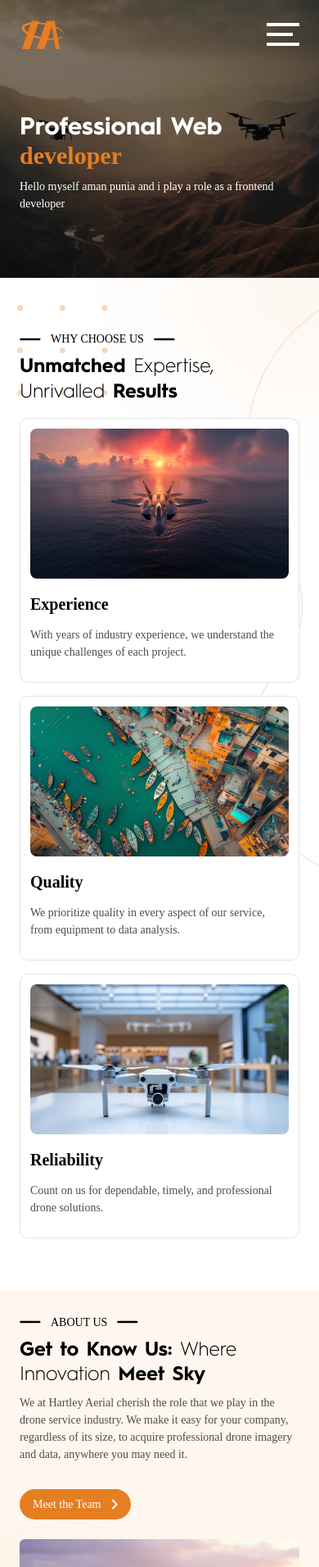
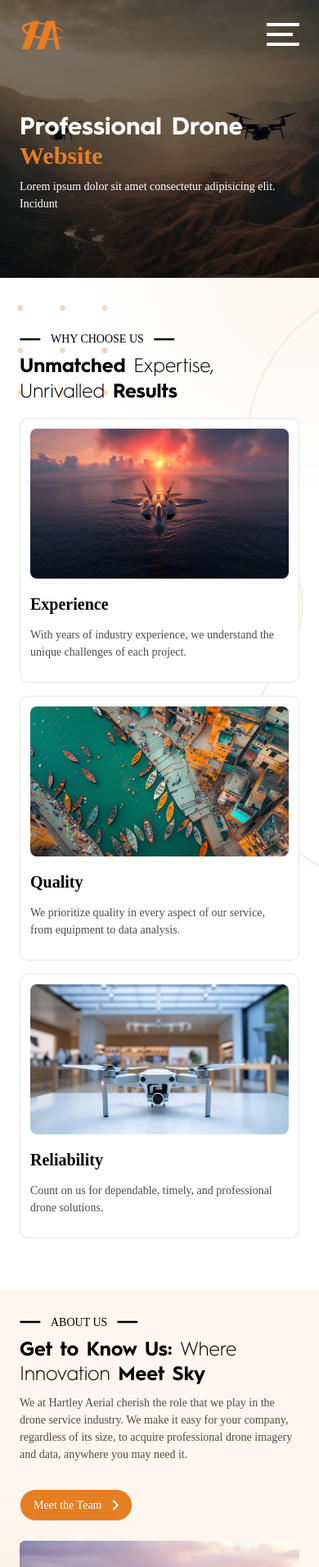
Before and after one commit to Ap-Developer-18/testing, a React (Create React App) app: page / in a window 390 px wide. Shown: the top 1912 px of the page at 82% size. Built offline with nearby package versions, Linux system fonts and the light colour scheme.

Commit message:
work on page speed

```diff
--- a/src/components/Hero.jsx
+++ b/src/components/Hero.jsx
@@ -4,9 +4,9 @@ import Paragraph from './common/Paragraph'
 const Hero = () => {
   return (
     <div className='container lg:max-w-[1188px] py-20 sm:py-24 md:py-32 lg:py-40 xl:py-[192px]'>
-      <h2 className='text-white font-bold leading-110 text-3xl sm:text-4xl md:text-5xl lg:text-custom-2xl xl:text-custom-3xl lg:text-center font-geometric max-lg:hidden'>Professional<br /><span className='text-orange'>Web&nbsp;</span>developer</h2>
-      <h2 className='text-white font-bold leading-110 text-3xl sm:text-4xl md:text-5xl font-geometric lg:hidden'>Professional Web <span className='text-orange'>developer</span></h2>
-      <Paragraph className='text-base sm:text-lg md:text-xl lg:text-center !text-white' paragraphText='Hello myself aman punia and i play a role as a frontend developer ' />
+      <h2 className='text-white font-bold leading-110 text-3xl sm:text-4xl md:text-5xl lg:text-custom-2xl xl:text-custom-3xl lg:text-center font-geometric max-lg:hidden'>Professional<br /><span className='text-orange'>Drone&nbsp;</span>Website</h2>
+      <h2 className='text-white font-bold leading-110 text-3xl sm:text-4xl md:text-5xl font-geometric lg:hidden'>Professional Drone <span className='text-orange'>Website</span></h2>
+      <Paragraph className='text-base sm:text-lg md:text-xl lg:text-center !text-white' paragraphText='Lorem ipsum dolor sit amet consectetur adipisicing elit. Incidunt ' />
     </div >
   )
 }
--- a/src/components/common/Button.jsx
+++ b/src/components/common/Button.jsx
@@ -3,9 +3,9 @@ import Icons from './Icons'
 
 const Button = ({ text, arrowText, className }) => {
     return (
-        <button className={`py-2 sm:py-[13px] px-4 sm:px-7 rounded-[106px] bg-orange text-sm sm:text-base md:text-lg leading-150 font-normal text-white ${arrowText ? 'flex items-center gap-3' : ''} ${className}`}>
+        <button className={`border hover:text-orange hover:border-orange hover:bg-transparent  py-2 sm:py-[13px] px-4 sm:px-7 rounded-[106px] bg-orange text-sm sm:text-base md:text-lg leading-150 font-normal group text-white duration-300 ${arrowText ? 'flex items-center gap-3' : ''} ${className}`}>
             <span>{text}{arrowText}</span>
-            {arrowText && <Icons iconName='arrow' />}
+            {arrowText && <Icons className={`stroke-white group-hover:stroke-orange`} iconName='arrow' />}
         </button >
     )
 }
--- a/src/components/common/Icons.jsx
+++ b/src/components/common/Icons.jsx
@@ -2,7 +2,7 @@ const Icons = ({ iconName, className }) => {
     const icons = {
         arrow: (
             <svg width="8" height="13" viewBox="0 0 8 13" fill="none" xmlns="http://www.w3.org/2000/svg">
-                <path d="M1.80957 11.5L6.80957 6.5L1.80957 1.5" stroke="white" stroke-width="2" stroke-linecap="round" stroke-linejoin="round" />
+                <path d="M1.80957 11.5L6.80957 6.5L1.80957 1.5" className={className} stroke-width="2" stroke-linecap="round" stroke-linejoin="round" />
             </svg>
         ),
         underline: (
--- a/src/components/common/Navbar.jsx
+++ b/src/components/common/Navbar.jsx
@@ -19,7 +19,9 @@ const Navbar = () => {
   return (
     <nav className="relative">
       <div className="flex items-center justify-between pt-6 container lg:max-w-[1188px]">
-        <img src={PageLogo} className="w-[60px] h-9 lg:w-[90px] lg:h-[58px]" alt="Page Logo" loading="lazy" />
+        <Link to="/">
+          <img src={PageLogo} className="w-[60px] h-9 lg:w-[90px] lg:h-[58px]" alt="Page Logo" loading="lazy" />
+        </Link>
         <div className="hidden lg:flex gap-4 justify-between items-center w-full max-w-[592px]">
           {NAV_LINKS.map((obj, i) => (
             <Link
```
